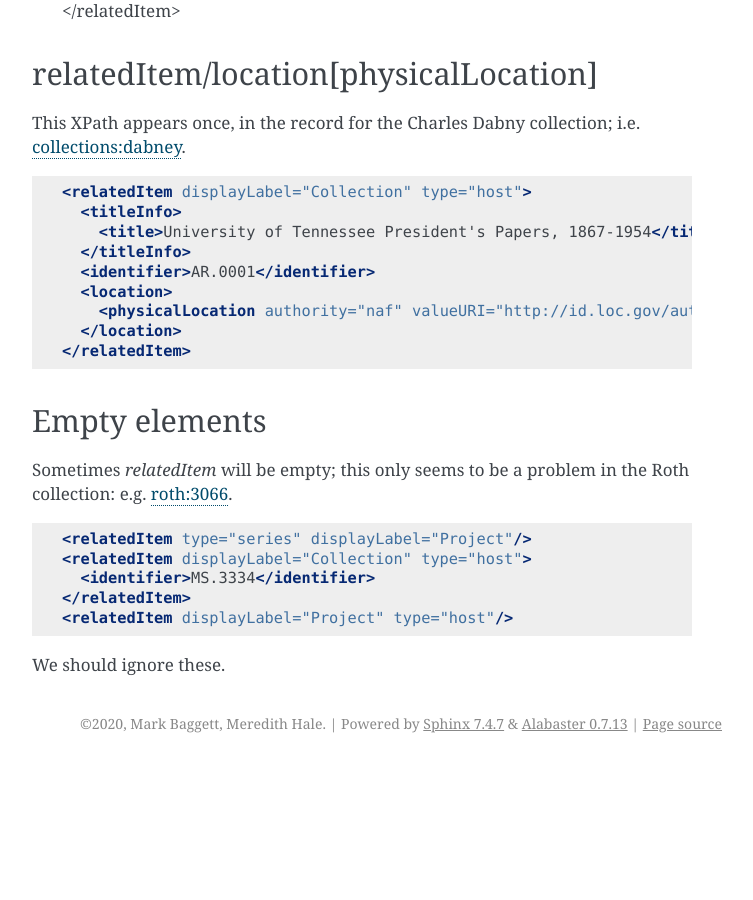
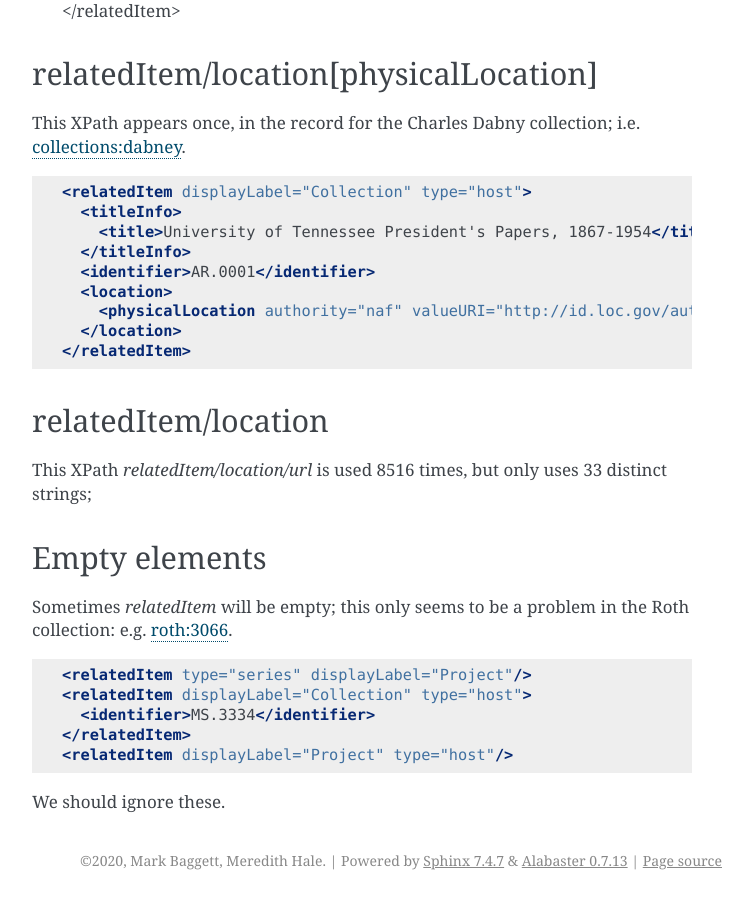
Before and after one commit to UTKcataloging/mods_to_rdf, a Sphinx documentation site: the page built from docs/source/top_level_elements/relatedItem.rst, in a window 1280 px wide and 900 px high, scrolled down 4821 px. Shown: the whole window, without its empty margins (388-1141 px from the left). Built offline with Sphinx 7.4.7, drawn with Linux system fonts in a browser that asks for light colours; formulas are drawn with MathJax 3; before the commit the page ends 5584 px from its top, so only the background shows below that.

Commit message:
Add `relatedItem/location`

```diff
--- a/docs/source/top_level_elements/relatedItem.rst
+++ b/docs/source/top_level_elements/relatedItem.rst
@@ -224,6 +224,11 @@ This XPath appears once, in the record for the Charles Dabny collection; i.e. `c
       </location>
     </relatedItem>
 
+relatedItem/location
+--------------------
+
+This XPath `relatedItem/location/url` is used 8516 times, but only uses 33 distinct strings;
+
 Empty elements
 --------------
 
```
